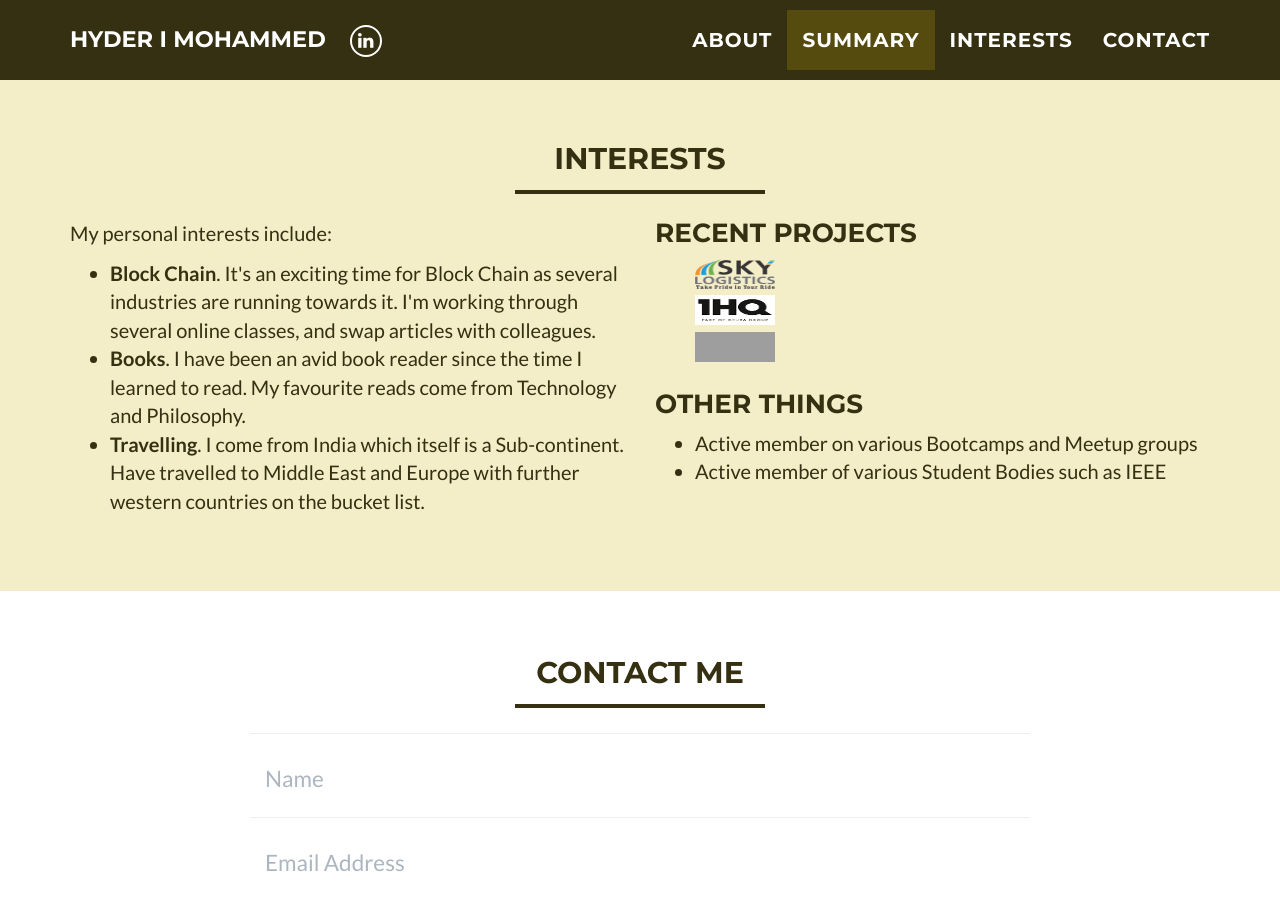
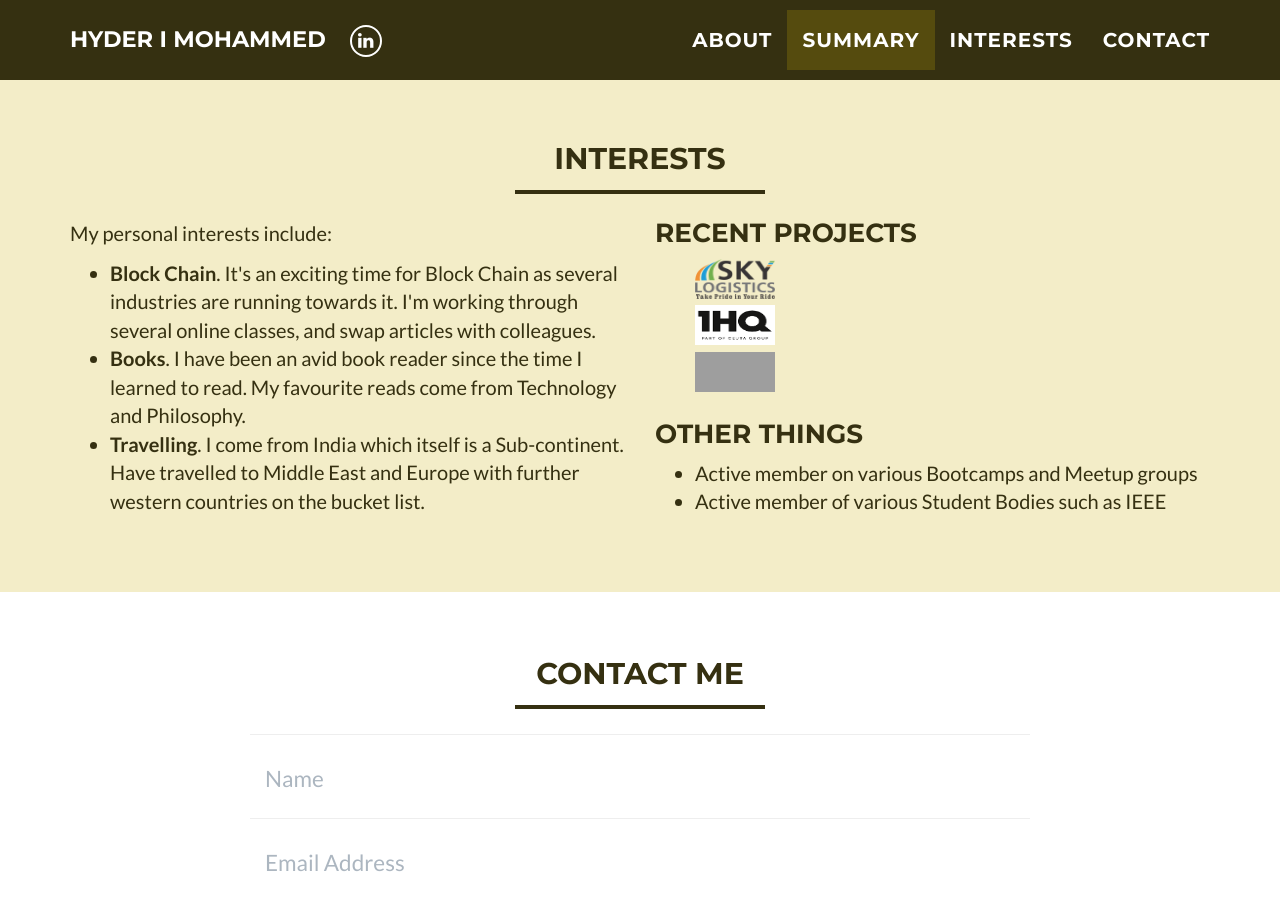
Before and after one commit to mohammedhyderimtiaz/mohammedhyderimtiaz.github.io, a Jekyll site: the page built from index.html, in a window 1280 px wide and 900 px high, scrolled down 1604 px. Built offline with Jekyll 4.4.1, drawn with Linux system fonts in a browser that asks for light colours; grey boxes are pictures that could not be loaded.

Commit message:
Update _includes/interests.html

```diff
--- a/_includes/interests.html
+++ b/_includes/interests.html
@@ -27,13 +27,11 @@
       <h3 style="margin-top:0">Recent Projects</h3>
 		  <ul>
 
-          <input type="image" src="img/skylogo.png" onclick="location.href='http://www.skylogisticshub.com/'" width="80" height="30">
-
+          <input type="image" src="img/skylogo.png" onclick="location.href='http://www.skylogisticshub.com/'" width="80" height="40">
          </br>
-         <input type="image" src="img/1hqlogo.png" onclick="location.href='https://1hqglobal.com/'" width="80" height="30">
-
+         <input type="image" src="img/1hqlogo.png" onclick="location.href='https://1hqglobal.com/'" width="80" height="40">
         </br>
-         <input type="image" src="img/Bestcleaners.png" onclick="location.href='https://bestcleanerssurrey.co.uk/'" width="80" height="30">
+         <input type="image" src="img/Bestcleaners.png" onclick="location.href='https://bestcleanerssurrey.co.uk/'" width="80" height="40">
 
 </br>
 
```
